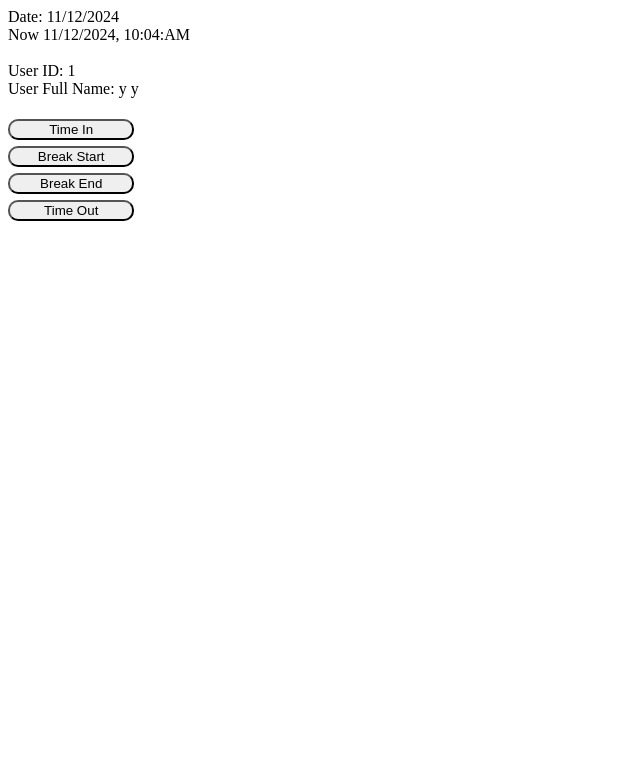
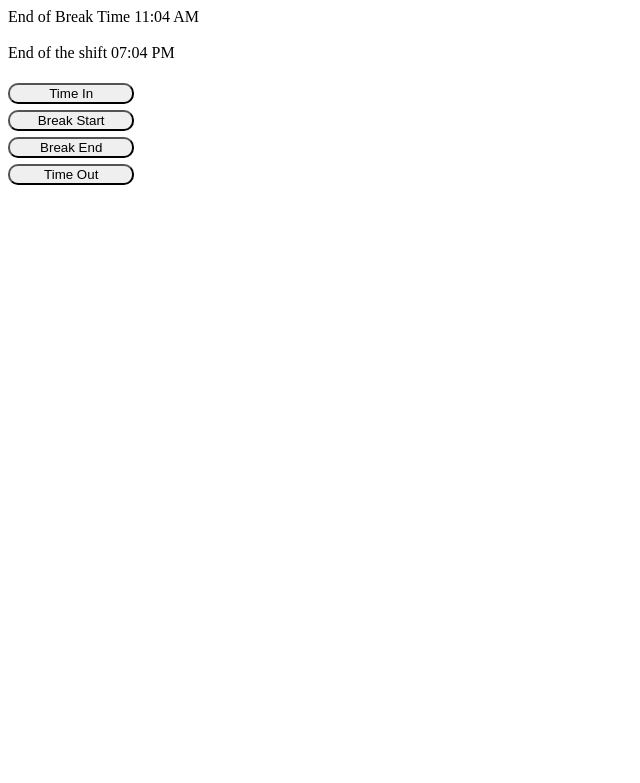
Before and after one commit to LagunaKc22/crm, a PHP site: page /css/style.php in a window 1280 px wide. Shown: the top 783 px of the page, without its empty margins (0-640 px from the left). Run offline with PHP 8.4, Linux system fonts and the light colour scheme; a user stored in the database is signed in; tables that the repository leaves empty or names only in its code hold one stand-in row (values such as "Sample post").

Commit message:
added new variable for end shift and break

```diff
--- a/admin/variable.php
+++ b/admin/variable.php
@@ -11,16 +11,42 @@ $fnow =  date('m/d/Y, g:i:A');
 
 $intime =  date('Y-m-d H:i:s');
 $bstime =  date('Y-m-d H:i:s');
-$betime =  date('Y-m-d H:i:s');
-$outtime =  date('Y-m-d H:i:s');
+$betime =  date( 'Y-m-d H:i:s');
+$outtime =  date( 'Y-m-d H:i:s');
+$fullname = $fname . " " . $lname;
+
+$shiftDuration = new DateTime($intime);
+$shiftDuration->modify('+9 hours');
+
+$breakDuration = new DateTime($bstime);
+$breakDuration->modify('+1 hour');
+
+
+$finalShift = $shiftDuration->format('h:i A');
+$finalBreak = $breakDuration->format('h:i A');
+
+echo "End of Break Time " . $finalBreak. "<br><br>";
+echo "End of the shift " . $finalShift. "<br><br>";
+//IT CAN NOW GET THE EXACT END TIME OF SHIFT AND BREAK
+
+
+
+
+
+
 
 // Display current date and user information (optional)
-echo "Date: ". $ftoday;
-echo "<br>";
-echo "Now ".$fnow;
-echo "<br><br>";
-echo "User ID: " .$id;
-echo "<br>";
-$fullname = $fname . " " . $lname;
-echo "User Full Name: " .$fullname;
-echo "<br><br>";?>
+// echo "Date: ". $ftoday;
+// echo "<br>";
+// echo "Now ".$fnow;
+// echo "<br><br>";
+// echo "User ID: " .$id;
+// echo "<br>";
+
+// echo "User Full Name: " .$fullname;
+// echo "<br><br>";
+
+
+
+
+?>
```
